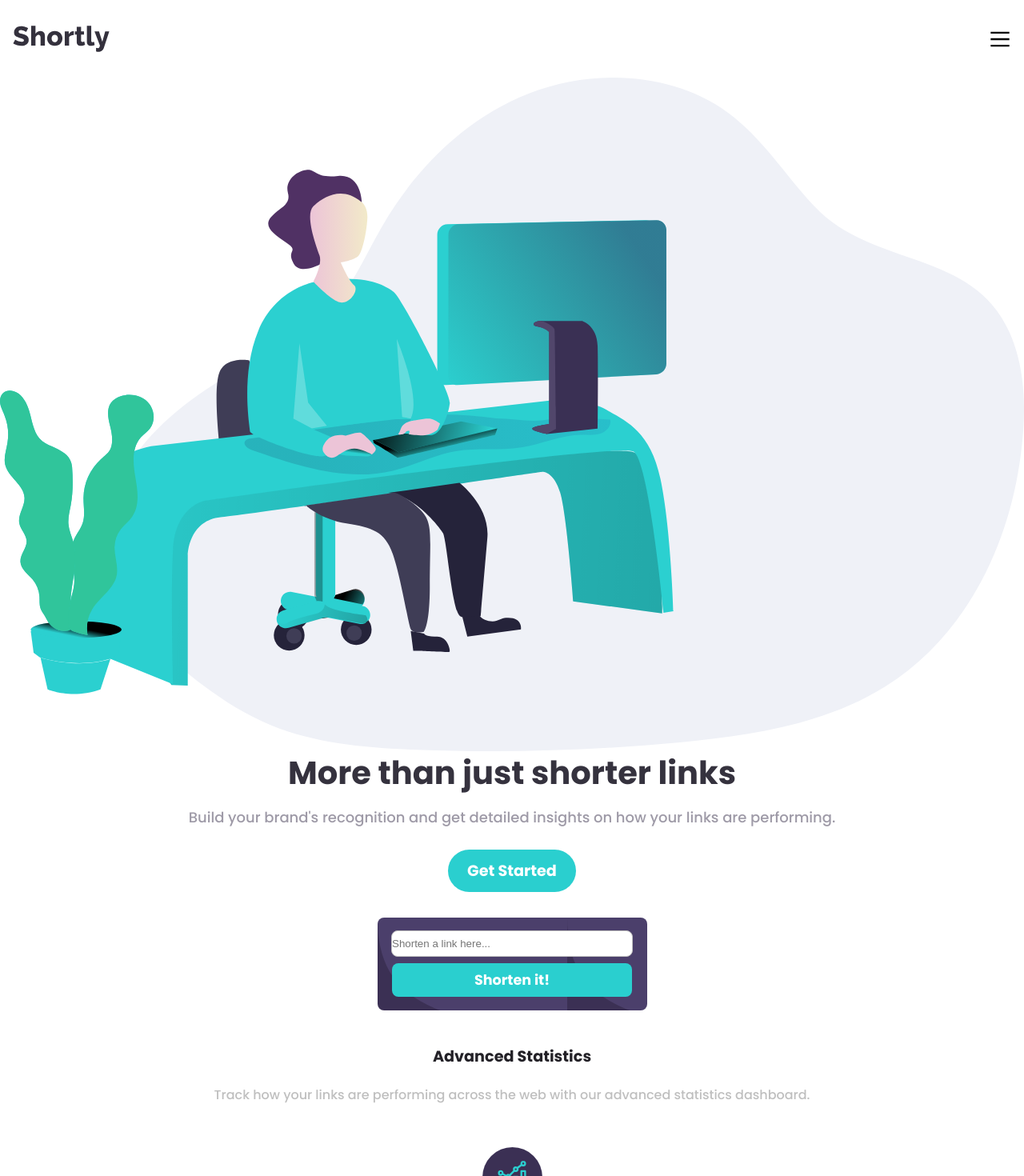
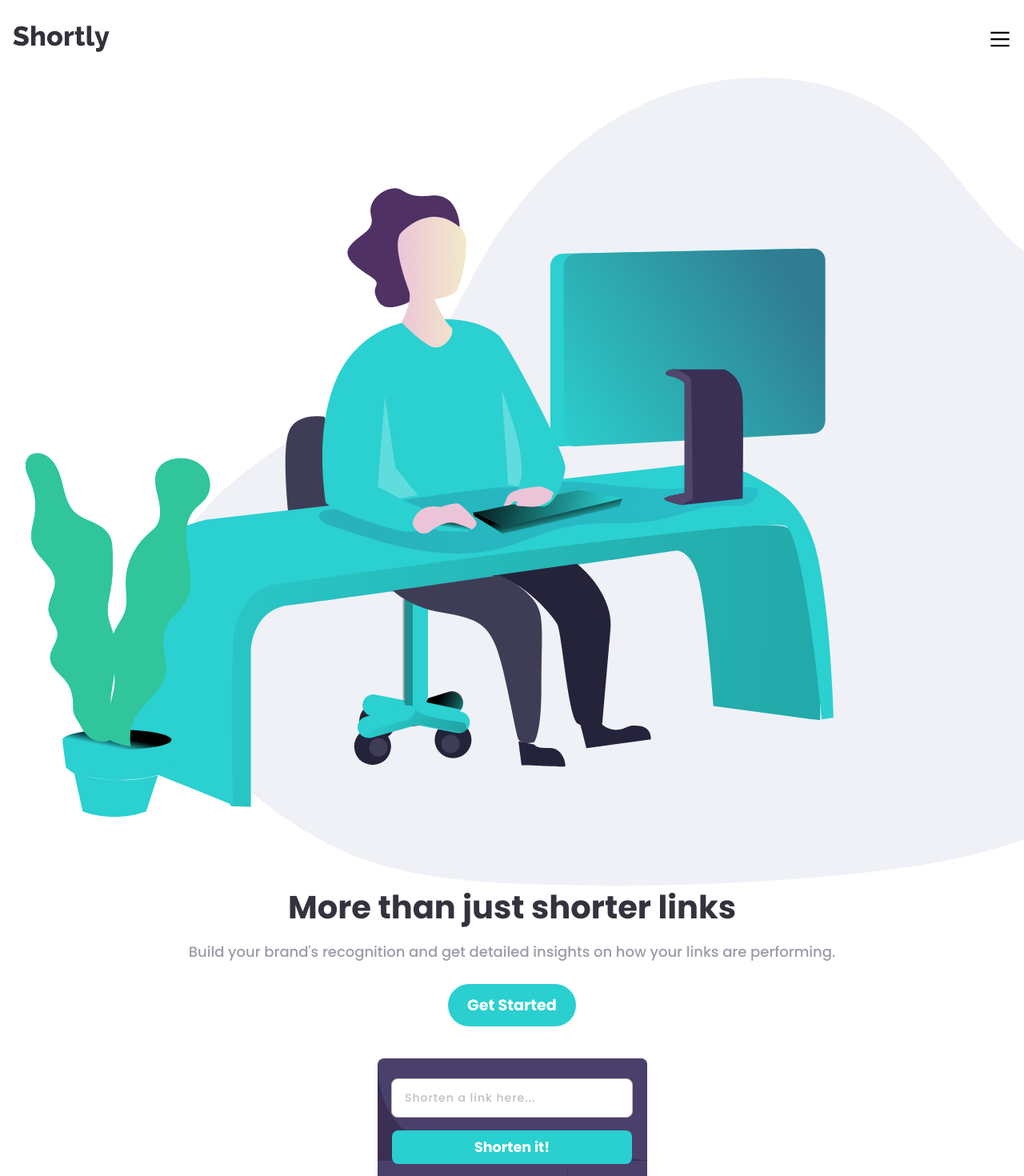
Before and after one commit to ViniciusTei/url-shortening-api-master, a React app: page / in a window 1280 px wide. Shown: the top 1470 px of the page at 80% size. Built offline with nearby package versions, Linux system fonts and the light colour scheme.

Commit message:
fix styles

```diff
--- a/src/components/Shortener/index.jsx
+++ b/src/components/Shortener/index.jsx
@@ -1,10 +1,12 @@
 import React from 'react'
 import styles from './styles.module.css';
+import BgMobile from "../../../images/bg-shorten-mobile.svg"
 
 export default function Shortener () {
   return (
     <section>
       <div className={styles.container}>
+        <img src={BgMobile} alt="Background image" />
         <input type="text" placeholder="Shorten a link here..." className={styles.container_input}/>
         <button type="button" className={styles.container_btn}>Shorten it!</button>
       </div>
--- a/src/components/Shortener/styles.module.css
+++ b/src/components/Shortener/styles.module.css
@@ -7,20 +7,31 @@
   align-items: center;
   justify-content: center;
   flex-direction: column;
-  gap: .5rem;
+  gap: 1rem;
   width: 305px;
+  height: 140px;
   margin: 0 auto;
   border-radius: .5rem;
   padding: .5rem 1rem;
+  position: relative;
 }
 
 .container_input {
-  padding: .5rem 0;
+  padding: 1rem 0;
   border-radius: .5rem;
   outline: none;
   border: 1px solid var(--neutral-gray);
   width: 100%;
   max-width: 300px;
+  z-index: 1;
+}
+
+.container_input::placeholder {
+  font-family: Poppins;
+  color: var(--neutral-gray);
+  letter-spacing: 1px;
+  padding: 1rem;
+  font-size: .875rem;
 }
 
 .container_btn {
@@ -34,4 +45,13 @@
   font-size: 1.1rem;
   border-radius: .5rem;
   max-width: 300px;
+  z-index: 1;
 }
+
+.container > img {
+  position: absolute;
+  top: 0;
+  right: 0;
+  border-radius: 0 8px 0 0;
+  z-index: 0;
+}
--- a/src/styles/global.css
+++ b/src/styles/global.css
@@ -38,10 +38,12 @@ time, mark, audio, video {
 article, aside, details, figcaption, figure,
 footer, header, hgroup, menu, nav, section {
 	display: block;
+	overflow-x: hidden;
 }
 body {
 	line-height: 1;
 	font-size: 18px;
+	overflow-x: hidden;
 }
 ol, ul {
 	list-style: none;
--- a/src/styles/home.module.css
+++ b/src/styles/home.module.css
@@ -4,9 +4,9 @@
 }
 
 .section > img {
-  width: 100%;
+  width: 120%;
   height: auto;
-  /* margin-left: 2rem; */
+  margin-left: 2rem;
 }
 
 .section > h1 {
@@ -46,7 +46,7 @@
   justify-content: center;
   gap: 1rem;
   position: relative;
-  height: 300px;
+  min-height: 288px;
   width: 100%;
 }
 
@@ -61,6 +61,7 @@
   position: absolute;
   top: 0;
   left: 0;
+  width: 100%;
 }
 
 .get_started > button {
```
